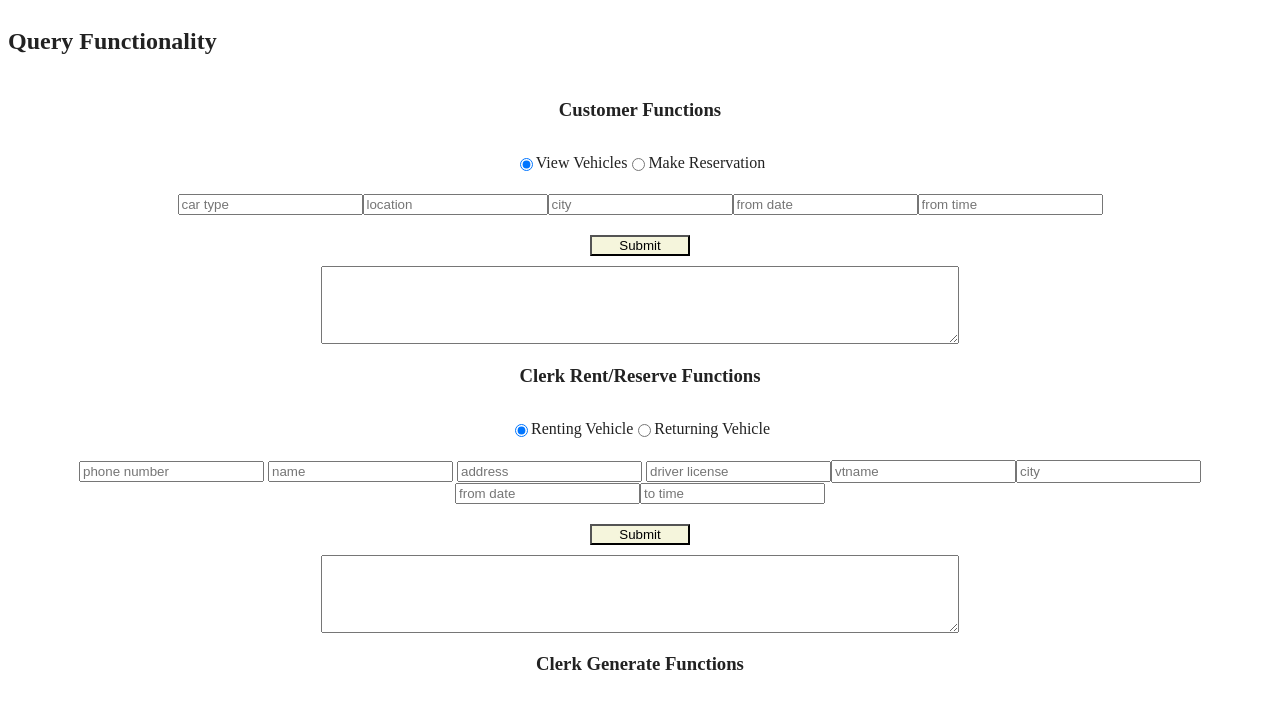
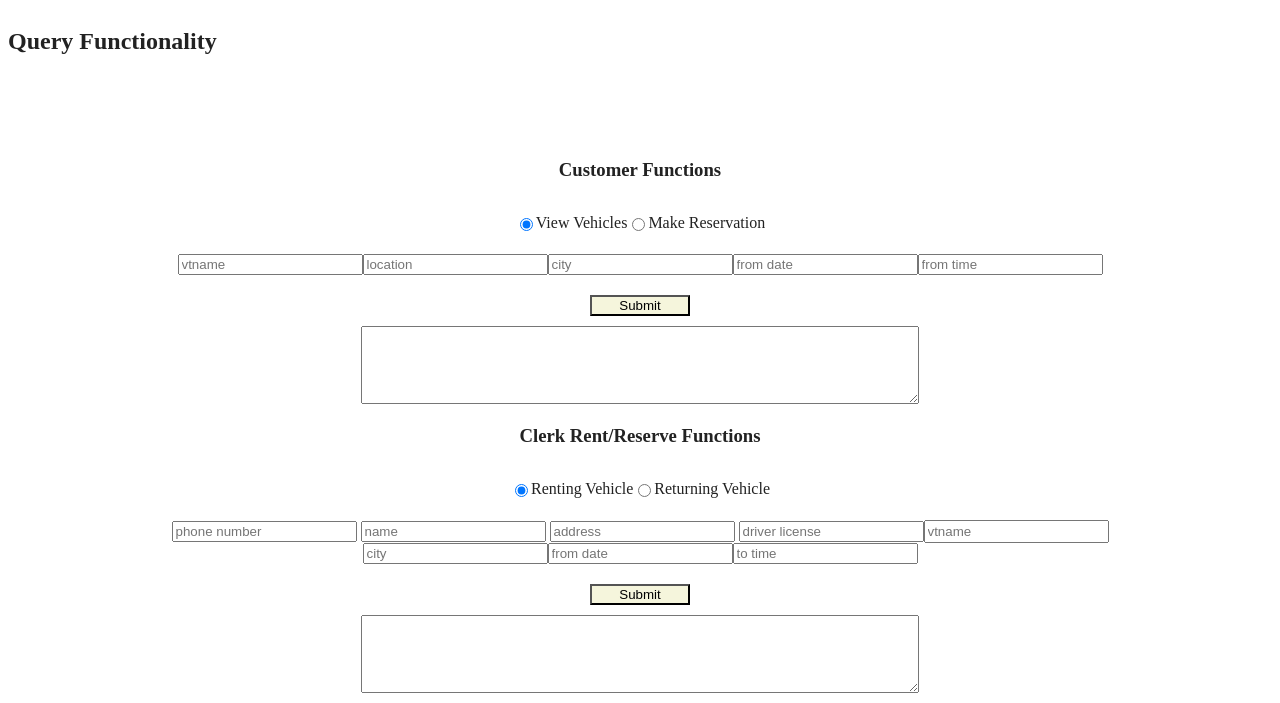
Before and after one commit to jarhun88/304DatabaseProject, a plain HTML site: page src/main/resources/templates/index.html in a window 1280 px wide. Shown: the part 91-794 px from the top of the page. Drawn offline with nearby package versions, Linux system fonts and the light colour scheme; files that its build step writes are made by us from their sources; files whose address does not match are found by name.

Commit message:
css changes

```diff
--- a/src/main/resources/static/main.css
+++ b/src/main/resources/static/main.css
@@ -20,7 +20,6 @@ form {
 }
 
 .function-box {
-  /* margin: 50px; */
   display: flex;
   flex-direction: column;
   justify-content: center;
@@ -84,3 +83,7 @@ textarea {
 .title-box {
   margin: 10px;
 }
+
+.user-type-box {
+  margin: 80px;
+}
--- a/src/main/resources/templates/index.html
+++ b/src/main/resources/templates/index.html
@@ -37,7 +37,7 @@
         </form>
 
         <div class="input-box" id="view-vehicles-fields">
-          <input type="text" id="vv-car-type" placeholder="car type" />
+          <input type="text" id="vv-car-type" placeholder="vtname" />
           <input type="text" id="vv-location" placeholder="location" />
           <input type="text" id="vv-city" placeholder="city" />
           <input type="text" id="vv-from" placeholder="from date" />
@@ -213,6 +213,7 @@
       <button class="button" id="m-button" type="button">Submit</button>
       <textarea id="table-output" placeholder="Output will display here" rows="4"> </textarea>
     </div>
+  </div>
 
 </body>
 
```
Lines whose indentation alone changed are shown as unchanged.
